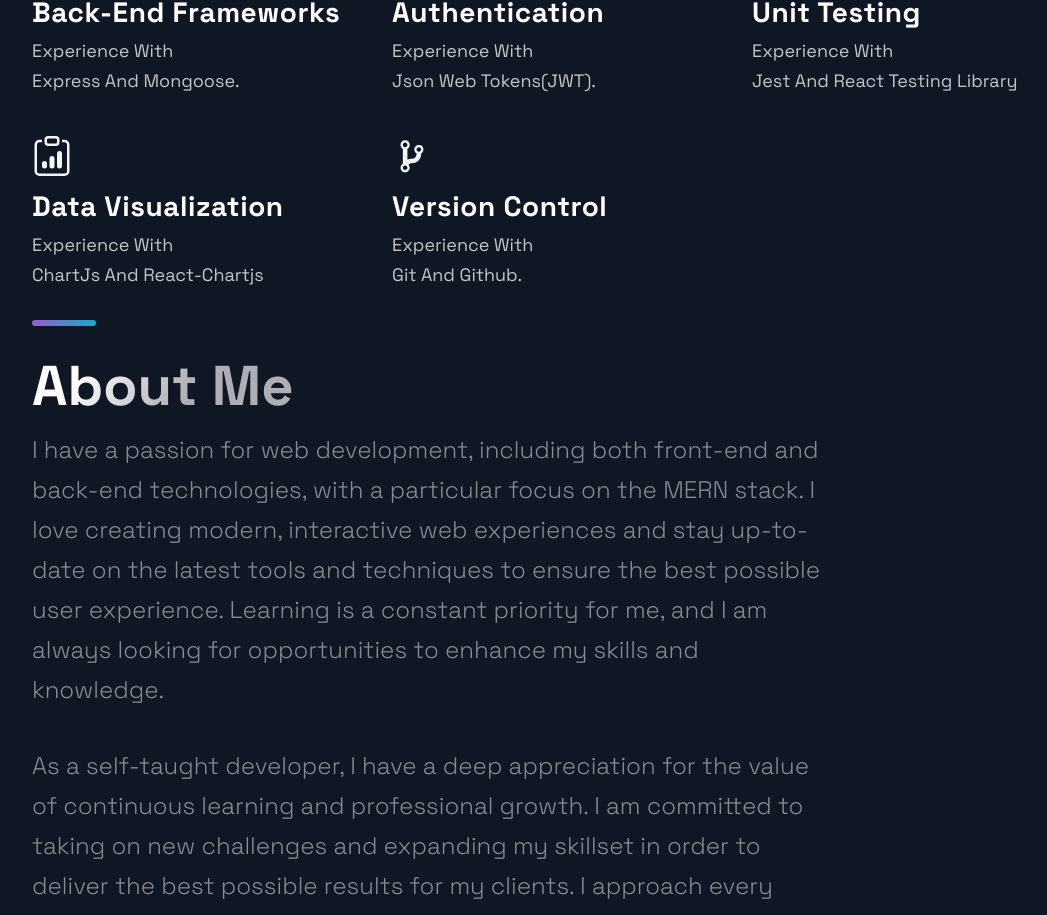
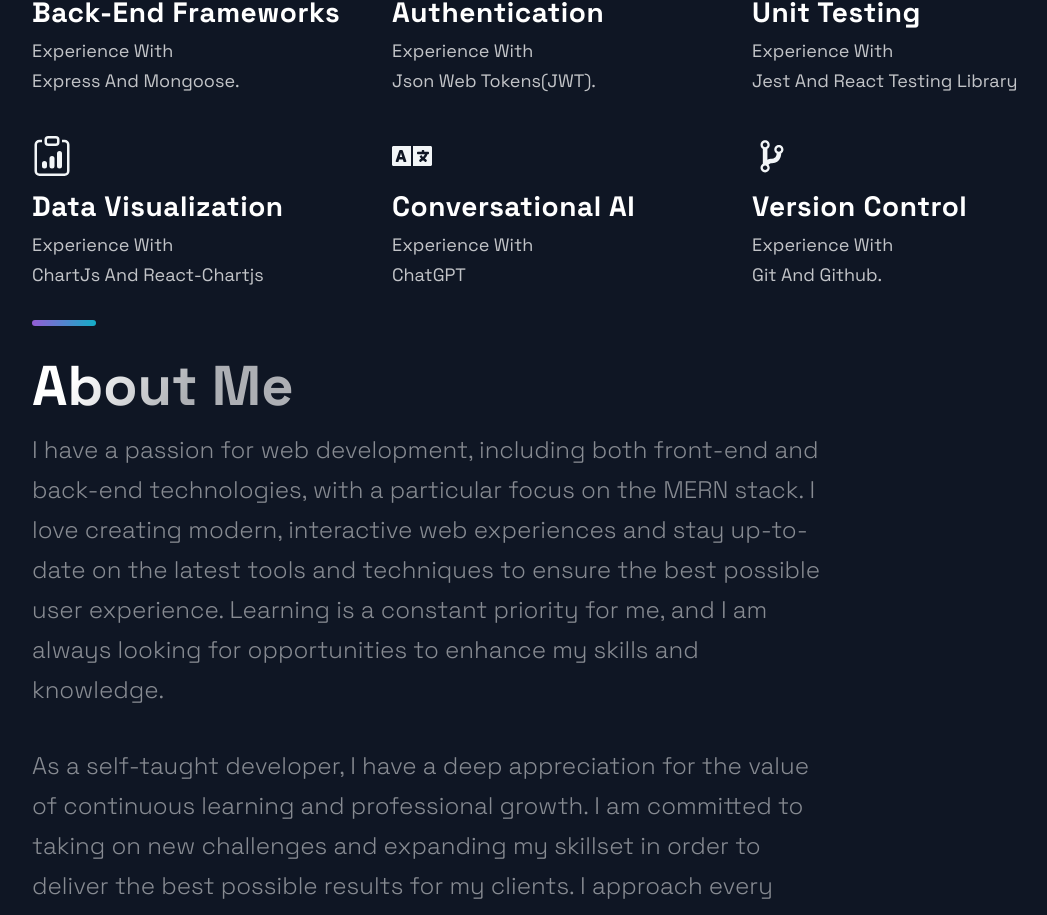
Before and after one commit to mostafakamal22/nextjs-portfolio, a Next.js app: page / in a window 1280 px wide. Shown: the part 2755-3670 px from the top of the page, without its empty margins (88-1135 px from the left). Built offline with nearby package versions, Linux system fonts and the light colour scheme.

Commit message:
add chatgpt as a skill in the tech section

```diff
--- a/src/constants/constants.tsx
+++ b/src/constants/constants.tsx
@@ -13,6 +13,7 @@ import { IoCall } from "react-icons/io5";
 import { RiWhatsappFill } from "react-icons/ri";
 import { GrMail } from "react-icons/gr";
 import { BsClipboardData } from "react-icons/bs";
+import { FaLanguage } from "react-icons/fa";
 
 import { nanoid } from "nanoid";
 
@@ -305,6 +306,12 @@ export const technologies: readonly {
     id: nanoid(),
   },
   {
+    title: "Conversational AI",
+    paragraph: "ChatGPT",
+    icon: <FaLanguage size={40} />,
+    id: nanoid(),
+  },
+  {
     title: "Version Control",
     paragraph: "Git And Github.",
     icon: <DiGitBranch size={40} />,
```
